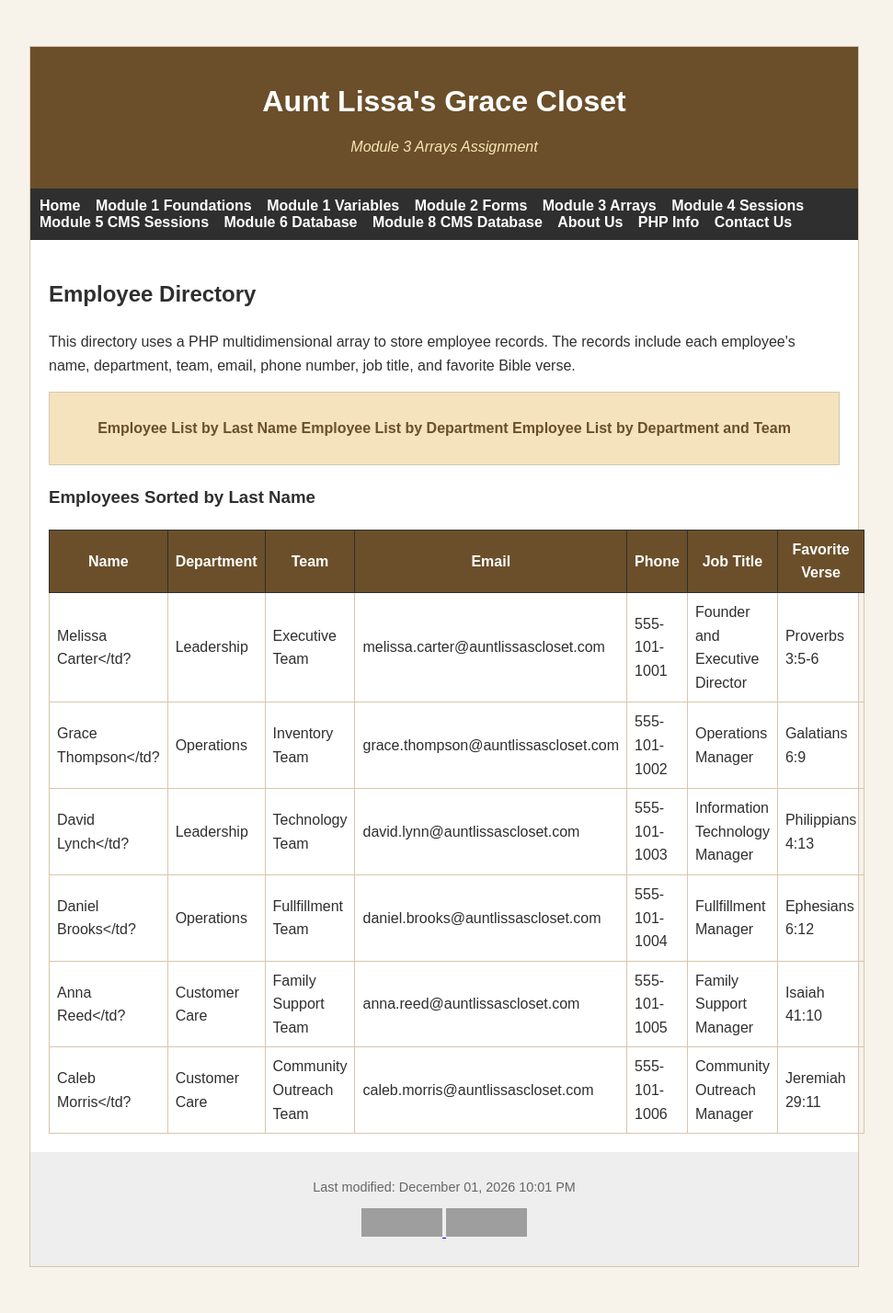
After one commit to ryanlynch0925/CSIS410, a PHP site: page /arrays.php in a window 1280 px wide. The commit adds this page. Shown: the whole page at 92% size, without its empty margins (157-1128 px from the left). Run offline with PHP 8.4, Linux system fonts and the light colour scheme; grey boxes are pictures that could not be loaded.

Commit message:
Update navigation links for Modules and add Module 3 Arrays functionality

```diff
--- a/about.php
+++ b/about.php
@@ -28,7 +28,7 @@ $pageKeywords = "about, Christian business, children's consignment, family, stew
                 <li><a href="foundations.php">Module 1 Foundations</a></li>
                 <li><a href="orgchart.php">Module 1 Variables</a></li>
                 <li><a href="forms.php">Module 2 Forms</a></li>
-                <li><a href="#">Module 3 Arrays</a></li>
+                <li><a href="arrays.php">Module 3 Arrays</a></li>
                 <li><a href="#">Module 4 Sessions</a></li>
                 <li><a href="#">Module 5 CMS Sessions</a></li>
                 <li><a href="#">Module 6 Database</a></li>
--- /dev/null
+++ b/arrays.php
@@ -0,0 +1,243 @@
+<?php
+$pageTitle = "Module 3 Arrays Assignment";
+$pageDescription = "Employee directory for Aunt Lissa's Grace Closet using PHP multidimensional arrays.";
+$pageKeywords = "PHP arrays, PHP multidimensional arrays, employee directory, sorting, nested lists";
+
+$employees = array(
+    array(
+        "firstName" => "Melissa",
+        "lastName" => "Carter",
+        "department" => "Leadership",
+        "team" => "Executive Team",
+        "email" => "melissa.carter@auntlissascloset.com",
+        "phone" => "555-101-1001",
+        "jobTitle" => "Founder and Executive Director",
+        "favoriteVerse" => "Proverbs 3:5-6",
+    ),
+    array(
+        "firstName" => "Grace",
+        "lastName" => "Thompson",
+        "department" => "Operations",
+        "team" => "Inventory Team",
+        "email" => "grace.thompson@auntlissascloset.com",
+        "phone" => "555-101-1002",
+        "jobTitle" => "Operations Manager",
+        "favoriteVerse" => "Galatians 6:9",
+    ),
+    array(
+        "firstName" => "David",
+        "lastName" => "Lynch",
+        "department" => "Leadership",
+        "team" => "Technology Team",
+        "email" => "david.lynn@auntlissascloset.com",
+        "phone" => "555-101-1003",
+        "jobTitle" => "Information Technology Manager",
+        "favoriteVerse" => "Philippians 4:13",
+    ),
+    array(
+        "firstName" => "Daniel",
+        "lastName" => "Brooks",
+        "department" => "Operations",
+        "team" => "Fullfillment Team",
+        "email" => "daniel.brooks@auntlissascloset.com",
+        "phone" => "555-101-1004",
+        "jobTitle" => "Fullfillment Manager",
+        "favoriteVerse" => "Ephesians 6:12",
+    ),
+    array(
+        "firstName" => "Anna",
+        "lastName" => "Reed",
+        "department" => "Customer Care",
+        "team" => "Family Support Team",
+        "email" => "anna.reed@auntlissascloset.com",
+        "phone" => "555-101-1005",
+        "jobTitle" => "Family Support Manager",
+        "favoriteVerse" => "Isaiah 41:10",
+    ),
+    array(
+        "firstName" => "Caleb",
+        "lastName" => "Morris",
+        "department" => "Customer Care",
+        "team" => "Community Outreach Team",
+        "email" => "caleb.morris@auntlissascloset.com",
+        "phone" => "555-101-1006",
+        "jobTitle" => "Community Outreach Manager",
+        "favoriteVerse" => "Jeremiah 29:11",
+    ),
+);
+
+function cleanOutput($value) {
+    return htmlspecialchars($value, ENT_QUOTES, 'UTF-8');
+}
+
+function compareByLastName($employeeA, $employeeB) {
+    return strcmp($employeeA['lastName'], $employeeB['lastName']);
+}
+
+function compareByDepartment($employeeA, $employeeB) {
+    $departmentCompare = strcmp($employeeA['department'], $employeeB['department']);
+
+    if ($departmentCompare == 0) {
+        return strcmp($employeeA['lastName'], $employeeB['lastName']);
+    }
+
+    return $departmentCompare;
+}
+
+function displayEmployeeTable($employeeList) {
+    echo "<table class=\"resultsTable\">";
+    echo "<tr>";
+    echo "<th>Name</th>";
+    echo "<th>Department</th>";
+    echo "<th>Team</th>";
+    echo "<th>Email</th>";
+    echo "<th>Phone</th>";
+    echo "<th>Job Title</th>";
+    echo "<th>Favorite Verse</th>";
+    echo "</tr>";
+
+    foreach ($employeeList as $employee) {
+        echo "<tr>";
+        echo "<td>" . cleanOutput($employee['firstName']) . " " . cleanOutput($employee['lastName'] . "</td?");
+        echo "<td>" . cleanOutput($employee['department']) . "</td>";
+        echo "<td>" . cleanOutput($employee['team']) . "</td>";
+        echo "<td>" . cleanOutput($employee['email']) . "</td>";
+        echo "<td>" . cleanOutput($employee['phone']) . "</td>";
+        echo "<td>" . cleanOutput($employee['jobTitle']) . "</td>";
+        echo "<td>" . cleanOutput($employee['favoriteVerse']) . "</td>";
+        echo "</tr>";
+    }
+
+    echo "</table>";
+}
+
+function displayNestedList($employeeList) {
+    $groupedEmployees = array();
+
+    foreach ($employeeList as $employee) {
+        $department = $employee['department'];
+        $team = $employee['team'];
+
+        if (!isset($groupedEmployees[$department])) {
+            $groupedEmployees[$department] = array();
+        }
+
+        if (!isset($groupedEmployees[$department][$team])) {
+            $groupedEmployees[$department][$team] = array();
+        }
+
+        $groupedEmployees[$department][$team][] = $employee;
+    }
+
+    ksort($groupedEmployees);
+
+    echo "<ul class=\"nestedDirectory\">";
+
+    foreach ($groupedEmployees as $department => $teams) {
+        echo "<li><strong>" . cleanOutput($department) . "</strong>";
+        ksort($teams);
+
+        echo "<ul>";
+
+        foreach ($teams as $team => $teamEmployees) {
+            echo "<li>" . cleanOutput($team);
+            echo "<ul>";
+
+            usort($teamEmployees, 'compareByLastName');
+
+            foreach ($teamEmployees as $employee) {
+                echo "<li>";
+                echo cleanOutput($employee["firstName"]) . " " . cleanOutput($employee["lastName"]);
+                echo " - " . cleanOutput($employee["jobTitle"]);
+                echo " - " . cleanOutput($employee["email"]);
+                echo "</li>";
+            }
+
+            echo "</ul>";
+            echo "</li>";
+        }
+
+        echo "</ul>";
+        echo "</li>";
+    }
+
+    echo "</ul>";
+}
+
+$view = "lastName";
+
+if (isset($_GET["view"])) {
+    $view = $_GET["view"];
+}
+?>
+
+<!DOCTYPE html PUBLIC "-//W3C//DTD XHTML 1.0 Strict//EN" "http://www.w3.org/TR/xhtml1/DTD/xhtml1-strict.dtd">
+
+<html xmlns="http://www.w3.org/1999/xhtml" xml:lang="en" lang="en">
+
+<head>
+    <title><?php echo $pageTitle; ?></title>
+    <meta http-equiv="Content-Type" content="text/html; charset=UTF-8" />
+    <meta name="description" content="<?php echo $pageDescription; ?>" />
+    <meta name="keywords" content="<?php echo $pageKeywords; ?>" />
+    <link rel="stylesheet" type="text/css" href="styles.css?v=<?php echo filemtime('styles.css'); ?>" />
+</head>
+
+<body>
+    <div id="container">
+        <div class="header">
+            <h1>Aunt Lissa's Grace Closet</h1>
+            <p class="tagline">Module 3 Arrays Assignment</p>
+        </div>
+
+        <div class="menu">
+            <ul>
+                <li><a href="index.php">Home</a></li>
+                <li><a href="foundations.php">Module 1 Foundations</a></li>
+                <li><a href="orgchart.php">Module 1 Variables</a></li>
+                <li><a href="forms.php">Module 2 Forms</a></li>
+                <li><a href="arrays.php">Module 3 Arrays</a></li>
+                <li><a href="#">Module 4 Sessions</a></li>
+                <li><a href="#">Module 5 CMS Sessions</a></li>
+                <li><a href="#">Module 6 Database</a></li>
+                <li><a href="#">Module 8 CMS Database</a></li>
+                <li><a href="about.php">About Us</a></li>
+                <li><a href="phpinfo.php">PHP Info</a></li>
+                <li><a href="contact.php">Contact Us</a></li>
+            </ul>
+        </div>
+
+        <div class="content">
+            <h2>Employee Directory</h2>
+
+            <p>
+                This directory uses a PHP multidimensional array to store employee records. The records include each employee's name, department, team, email, phone number, job title, and favorite Bible verse.
+            </p>
+
+            <div class="subMenu">
+                <p>
+                    <a href="arrays.php?view=lastName">Employee List by Last Name</a>
+                    <a href="arrays.php?view=department">Employee List by Department</a>
+                    <a href="arrays.php?view=nested">Employee List by Department and Team</a>
+                </p>
+            </div>
+
+            <?php
+            if ($view == "department") {
+                echo "<h3>Employees Sorted by Department</h3>";
+                usort($employees, "compareByDepartment");
+                displayEmployeeTable($employees);
+            } elseif ($view == "nested") {
+                echo "<h3> Employees Grouped by Department and Team</h3>";
+                displayNestedList($employees);
+            } else {
+                echo "<h3>Employees Sorted by Last Name</h3>";
+                displayEmployeeTable($employees);
+            }
+            ?>
+        </div>
+
+        <?php include("footer.php"); ?>
+    </div>
+</body>
+</html>
--- a/contact.php
+++ b/contact.php
@@ -28,7 +28,7 @@ $pageKeywords = "contact, email, phone, Christian consignment";
                 <li><a href="foundations.php">Module 1 Foundations</a></li>
                 <li><a href="orgchart.php">Module 1 Variables</a></li>
                 <li><a href="forms.php">Module 2 Forms</a></li>
-                <li><a href="#">Module 3 Arrays</a></li>
+                <li><a href="arrays.php">Module 3 Arrays</a></li>
                 <li><a href="#">Module 4 Sessions</a></li>
                 <li><a href="#">Module 5 CMS Sessions</a></li>
                 <li><a href="#">Module 6 Database</a></li>
--- a/daniel-brooks.php
+++ b/daniel-brooks.php
@@ -30,7 +30,7 @@ $pageKeywords = "Daniel Brooks, employee profile, Aunt Lissa's Grace Closet";
             <li><a href="foundations.php">Module 1 Foundations</a></li>
             <li><a href="orgchart.php">Module 1 Variables</a></li>
             <li><a href="forms.php">Module 2 Forms</a></li>
-            <li><a href="#">Module 3 Arrays</a></li>
+            <li><a href="arrays.php">Module 3 Arrays</a></li>
             <li><a href="#">Module 4 Sessions</a></li>
             <li><a href="#">Module 5 CMS Sessions</a></li>
             <li><a href="#">Module 6 Database</a></li>
--- a/forms.php
+++ b/forms.php
@@ -29,7 +29,7 @@ $pageKeywords = "PHP forms, GET method, POST method, product survey";
                 <li><a href="foundations.php">Module 1 Foundations</a></li>
                 <li><a href="orgchart.php">Module 1 Variables</a></li>
                 <li><a href="forms.php">Module 2 Forms</a></li>
-                <li><a href="#">Module 3 Arrays</a></li>
+                <li><a href="arrays.php">Module 3 Arrays</a></li>
                 <li><a href="#">Module 4 Sessions</a></li>
                 <li><a href="#">Module 5 CMS Sessions</a></li>
                 <li><a href="#">Module 6 Database</a></li>
--- a/foundations.php
+++ b/foundations.php
@@ -18,8 +18,8 @@ $pageKeywords = "CSIS 410, foundations assignment, PHP, XHTML, CSS";
 <body>
     <div id="container">
         <div class="header">
-            <h1>Module 1: Foundations</h1>
-            <p class="tagline">Building the starting structure for the course website.</p>
+            <h1>Aunt Lissa's Grace Closet</h1>
+            <p class="tagline">Module 1 Foundations Assignment</p>
         </div>
 
         <div class="menu">
@@ -28,7 +28,7 @@ $pageKeywords = "CSIS 410, foundations assignment, PHP, XHTML, CSS";
                 <li><a href="foundations.php">Module 1 Foundations</a></li>
                 <li><a href="orgchart.php">Module 1 Variables</a></li>
                 <li><a href="forms.php">Module 2 Forms</a></li>
-                <li><a href="#">Module 3 Arrays</a></li>
+                <li><a href="arrays.php">Module 3 Arrays</a></li>
                 <li><a href="#">Module 4 Sessions</a></li>
                 <li><a href="#">Module 5 CMS Sessions</a></li>
                 <li><a href="#">Module 6 Database</a></li>
--- a/grace-thompson.php
+++ b/grace-thompson.php
@@ -30,7 +30,7 @@ $pageKeywords = "Grace Thompson, employee profile, Aunt Lissa's Grace Closet";
             <li><a href="foundations.php">Module 1 Foundations</a></li>
             <li><a href="orgchart.php">Module 1 Variables</a></li>
             <li><a href="forms.php">Module 2 Forms</a></li>
-            <li><a href="#">Module 3 Arrays</a></li>
+            <li><a href="arrays.php">Module 3 Arrays</a></li>
             <li><a href="#">Module 4 Sessions</a></li>
             <li><a href="#">Module 5 CMS Sessions</a></li>
             <li><a href="#">Module 6 Database</a></li>
--- a/index.php
+++ b/index.php
@@ -29,7 +29,7 @@ $pageKeywords = "Aunt Lissa's Grace Closet, non-profit organization, clothing, s
                 <li><a href="foundations.php">Module 1 Foundations</a></li>
                 <li><a href="orgchart.php">Module 1 Variables</a></li>
                 <li><a href="forms.php">Module 2 Forms</a></li>
-                <li><a href="#">Module 3 Arrays</a></li>
+                <li><a href="arrays.php">Module 3 Arrays</a></li>
                 <li><a href="#">Module 4 Sessions</a></li>
                 <li><a href="#">Module 5 CMS Sessions</a></li>
                 <li><a href="#">Module 6 Database</a></li>
--- a/lissa-carter.php
+++ b/lissa-carter.php
@@ -30,7 +30,7 @@ $pageKeywords = "Melissa Carter, employee profile, Aunt Lissa's Grace Closet";
             <li><a href="foundations.php">Module 1 Foundations</a></li>
             <li><a href="orgchart.php">Module 1 Variables</a></li>
             <li><a href="forms.php">Module 2 Forms</a></li>
-            <li><a href="#">Module 3 Arrays</a></li>
+            <li><a href="arrays.php">Module 3 Arrays</a></li>
             <li><a href="#">Module 4 Sessions</a></li>
             <li><a href="#">Module 5 CMS Sessions</a></li>
             <li><a href="#">Module 6 Database</a></li>
--- a/orgchart.php
+++ b/orgchart.php
@@ -21,7 +21,7 @@ $pageKeywords = "PHP variables, PHP functions, organizational chart, employees";
     <div id="container">
         <div class="header">
             <h1>Aunt Lissa's Grace Closet</h1>
-            <p class="tagline">Providing clothing and support to those in need</p>
+            <p class="tagline">Module 1 Variables Assignment</p>
         </div>
 
         <div class="menu">
@@ -30,7 +30,7 @@ $pageKeywords = "PHP variables, PHP functions, organizational chart, employees";
                 <li><a href="foundations.php">Module 1 Foundations</a></li>
                 <li><a href="orgchart.php">Module 1 Variables</a></li>
                 <li><a href="forms.php">Module 2 Forms</a></li>
-                <li><a href="#">Module 3 Arrays</a></li>
+                <li><a href="arrays.php">Module 3 Arrays</a></li>
                 <li><a href="#">Module 4 Sessions</a></li>
                 <li><a href="#">Module 5 CMS Sessions</a></li>
                 <li><a href="#">Module 6 Database</a></li>
--- a/styles.css
+++ b/styles.css
@@ -151,3 +151,36 @@ body {
     padding: 8px;
     border: 1px solid #d6c7ad;
 }
+
+.subMenu {
+    background-color: #f4e3bd;
+    border: 1px solid #d6c7ad;
+    padding: 10px;
+    margin-bottom: 20px;
+    text-align: center;
+}
+
+.subMenu a {
+    color: #6b4f2a;
+    font-weight: bold;
+    text-decoration: none;
+}
+
+.subMenu a:hover {
+    text-decoration: underline;
+}
+
+.nestedDirectory {
+    background-color:  #ffffff;
+    border: 1px solid #d6c7ad;
+    padding: 20px 20px 20px 35px;
+}
+
+.nestedDirectory ul {
+    margin-top: 8px;
+    margin-bottom: 12px;
+}
+
+.nestedDirectory li {
+    margin-bottom: 6px;
+}
```
